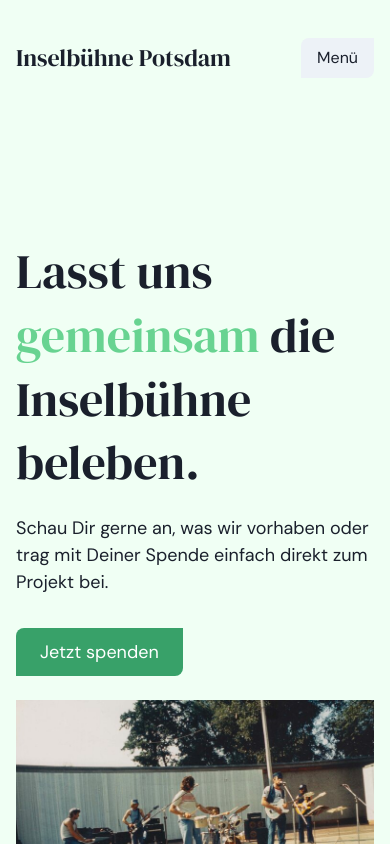
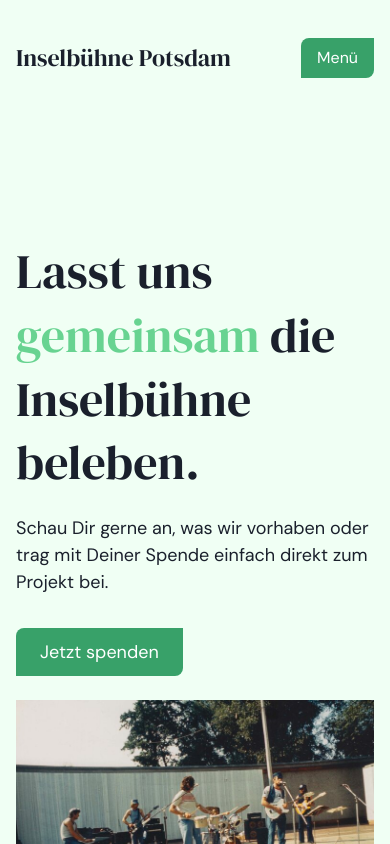
Before and after one commit to potsdamer-buergerstiftung/inselbuehne, a Next.js app: page / in a window 390 px wide. Shown: the top 844 px of the page. Built offline with nearby package versions, Linux system fonts and the light colour scheme; no server answers.

Commit message:
make mobile menu button green

```diff
--- a/components/Header.tsx
+++ b/components/Header.tsx
@@ -51,7 +51,7 @@ export default function Header(props) {
               Inselbühne Potsdam
             </ChakraLink>
           </NextLink>
-          <Button onClick={() => setMenuOpen(!menuOpen)}>Menü</Button>
+          <Button onClick={() => setMenuOpen(!menuOpen)} colorScheme="green">Menü</Button>
         </Flex>
         <Flex
           as="div"
```
